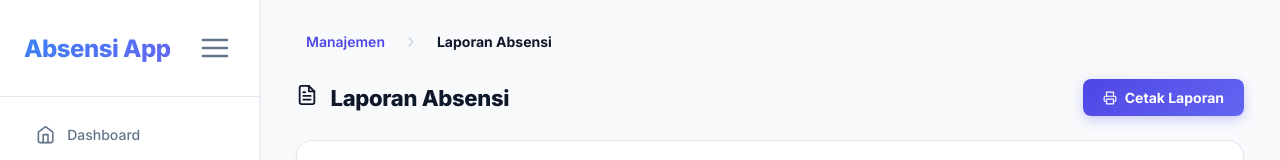
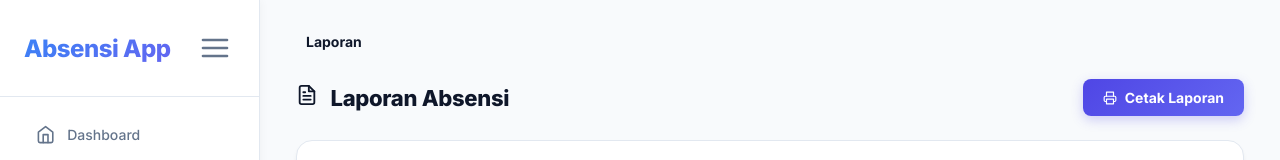
Before and after one commit to ALFAA28/absensi_frontend_smk, a React (Create React App) app: page /laporan in a window 1280 px wide. Shown: the top 160 px of the page. Built offline with nearby package versions, Linux system fonts and the light colour scheme; no server answers; sample sign-in values are in the browser's storage.

Commit message:
Update otomatis dari script push_semua

```diff
--- a/src/pages/Laporan.js
+++ b/src/pages/Laporan.js
@@ -303,9 +303,7 @@ const Laporan = () => {
         <div className="data-kelas-container">
             {/* BREADCRUMB */}
             <div className="breadcrumb no-print">
-                <span className="clickable">Manajemen</span>
-                <FiChevronRight className="breadcrumb-icon" />
-                <span className="active">Laporan Absensi</span>
+                <span className="active">Laporan</span>
             </div>
 
             {/* HEADER */}
```
